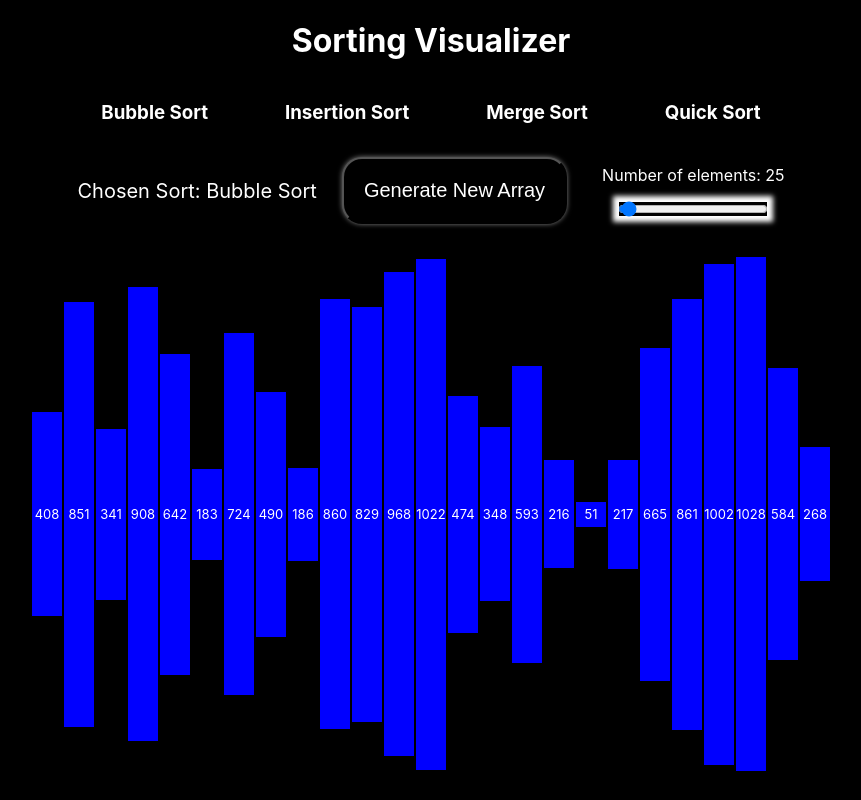
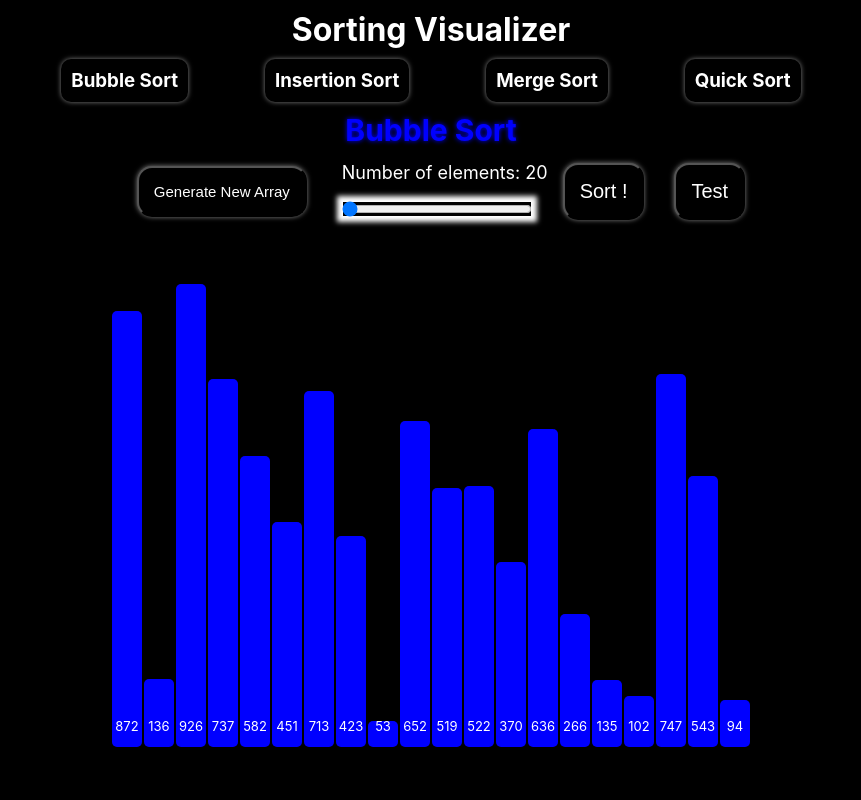
Before and after one commit to TheZoraiz/React---Sorting-Visualizer, a React (Create React App) app: page / in a window 1280 px wide. Shown: the whole page, without its empty margins (209-1070 px from the left). Built offline with nearby package versions, Linux system fonts and the light colour scheme.

Commit message:
sorting implemented

```diff
--- a/src/App.css
+++ b/src/App.css
@@ -5,18 +5,13 @@ body {
   color: white;
 }
 
-#chosen {
-  font-size: 20px;
-  margin-right: 10px;
-}
-
 .generator {
   background-color: black;
   color: white;
-  padding: 20px;
+  padding: 15px;
   margin: 15px;
-  font-size: 20px;
-  border-radius: 20px;
+  font-size: 15px;
+  border-radius: 15px;
   box-shadow: 0 0 5px gray;
   outline:none;
 }
@@ -28,7 +23,7 @@ body {
 
 #texts {
   display: flex;
-  flex-direction: column;
+  flex-direction: row;
   justify-content: flex-start;
   align-items: center;
   margin-left: 20px;
@@ -42,9 +37,11 @@ body {
 
 #texts p {
   margin-top: 0;
+  font-size: 18px;
+
 }
 
 #range {
   box-shadow: 0 0 5px 5px white;
-  width: 150px;
+  width: 190px;
 }
--- a/src/App.js
+++ b/src/App.js
@@ -11,28 +11,6 @@ function useForceUpdate(){
 function App() {
   const forceUpdate = useForceUpdate();
   const [chosenSort, setSort] = useState('Bubble Sort');
-  const [rangeVal, setVal] = useState(25);
-
-  const changeVal = (event) => {
-    setVal(event.target.value);
-  }
-
-  const generateBars = (count = parseInt(rangeVal)) => {
-    let bars = [];
-    for(let i = 0; i < count; i++) {
-        let barHeight = Math.round((Math.random() * 1000) + 50);
-        let barWidth = (count > 25 ? ( 1000 / ( count + 5  ) ) : 30);
-        bars.push(
-            <div
-              className='bars'
-              style={{height: barHeight/2, width: barWidth, margin: (count > 250 ? 0 : 1)}}
-            >
-              { count < 30 ? <p>{ barHeight }</p> : <p></p>}
-            </div>
-        )
-    }
-    return bars;
-}
 
   return (
     <div className="App">
@@ -40,21 +18,19 @@ function App() {
       <Header chooseSort={setSort}/>
 
       <div className='controls' style={{justifyContent: 'center'}}>
-        <p id='chosen'>{`Chosen Sort: ${chosenSort}`}</p>
-        <button className='generator' onClick={forceUpdate}>Generate New Array</button>
         <div id='texts'>
-  <p>Number of elements: {rangeVal}</p>
+          {/* <p>Number of elements: {rangeVal}</p>
           <input
             id='range'
             type='range'
             min={20} max={250}
             value={rangeVal}
             onChange={changeVal}
-            />
+            /> */}
         </div>
       </div>
 
-      <Array generateBars={generateBars} amount={rangeVal}/>
+      <Array />
 
     </div>
   );
--- a/src/components/Array.css
+++ b/src/components/Array.css
@@ -1,16 +1,20 @@
 .array-body {
     display: flex;
-    justify-content: center;
+    flex-direction: column;
+    justify-content: flex-start;
     align-items: center;
     width: 100%;
-    height: 550px;
+    height: 600px;
     /* border: 1px solid white; */
 }
 
 .array-container {
     display: flex;
     justify-content: center;
-    align-items: center;
+    align-items: flex-end;
+    margin-top: 30px;
+    height: 1100px;
+    /* align-items: flex-end; */
     /* border: 1px solid white; */
 }
 
@@ -19,6 +23,24 @@
     /* margin: 1px; */
     display: flex;
     justify-content: center;
-    align-items: center;
+    align-items: flex-end;
     font-size: 13px;
+    border-radius: 5px;
 }
+
+.sort-button {
+  background-color: black;
+  color: white;
+  padding: 15px;
+  margin: 15px;
+  font-size: 20px;
+  border-radius: 15px;
+  box-shadow: 0 0 5px gray;
+  outline:none;
+}
+
+
+.sort-button:active {
+    background-color: gray;
+    box-shadow: 0 0 30px gray;
+  }
--- a/src/components/Array.js
+++ b/src/components/Array.js
@@ -1,18 +1,165 @@
 import './Array.css';
+import { useState, useEffect } from 'react';
+
+
+function sleep(millis)
+{
+    var date = new Date();
+    var curDate = null;
+    do { curDate = new Date(); }
+    while(curDate-date < millis);
+}
+
+
+function useForceUpdate(){
+    const [value, setValue] = useState(0); // integer state
+    return () => setValue(value => ++value); // update the state to force render
+}
+
+
 
 function Array(props) {
-    let list = document.getElementsByClassName('bars');
-    let realList = [].slice.call(list)
+    const forceUpdate = useForceUpdate();
+    const [ mounted, setMounted ] = useState(1);
+    const [ rangeVal, setVal ] = useState(20);
 
     // Converts array of divs into an array of their sizes - in order
-    realList = realList.map(item => parseFloat(item.style.height.slice(0, item.style.height.length - 2)));
-    console.log(realList);
+    // realList = realList.map(item => parseFloat(item.style.height.slice(0, item.style.height.length - 2)));
+    // console.log(realList);
+
+    const generateArray = (count) => {
+        count = parseInt(count);
+        let bars = [];
+        for(let i = 0; i < count; i++) {
+            let barHeight = Math.round((Math.random() * 900) + 50);
+            let barWidth = (count > 25 ? ( 1000 / ( count + 5  ) ) : 30);
+            bars.push(
+                <div
+                  className='bars'
+                  style={{height: barHeight/2, width: barWidth, margin: (count > 250 ? 0 : 1)}}
+                >
+                  { count < 40 ? <p>{ barHeight }</p> : <p></p>}
+                </div>
+            )
+        }
+        return bars;
+    }
+    const [ array, setArray ] = useState(generateArray(rangeVal));
+
+
+    const bubble_Sort = async() => {
+        let list = document.getElementsByClassName('array-container')[0];
+        let realList = list.children;
+        // console.log(realList)
+        // console.log(realList)
+        // let x = parseFloat(realList[0].style.height.slice(0, realList[0].style.height.length - 2));
+        // let y = parseFloat(realList[1].style.height.slice(0, realList[1].style.height.length - 2));
+        // console.log(x < y);
+
+        let count = 50;
+        let sortHistory = []
+
+        let swapp;
+        let n = realList.length-1;
+        // var x=[...realList];
+        let x = [...array];
+        do {
+            swapp = false;
+            for (let i=0; i < n; i++)
+            {
+                // let a = parseFloat(x[i].style.height.slice(0, x[i].style.height.length - 2));
+                // let b = parseFloat(x[i+1].style.height.slice(0, x[i+1].style.height.length - 2));
+
+                let a = x[i].props.style.height;
+                let b = x[i+1].props.style.height;
+
+                if (a > b)
+                {
+                    let temp = x[i];
+                    x[i] = x[i+1];
+                    x[i+1] = temp;
+                    swapp = true;
+
+                    sortHistory.push([...x]);
+                    // count += 50;
+                    // setTimeout(() => {
+                    //     setArray([...x]);
+                    //     console.log('checked');
+                    // }, count);
+                    // sleep(100);
+                }
+            }
+            n--;
+        } while (swapp);
+
+        // console.log(sortHistory);
+        // // setArray(sortHistory[10])
+        for(let i = 0; i < sortHistory.length; i++) {
+            setArray([...sortHistory[i]]);
+            // sleep(10);
+        }
+    }
+
+    const updateView = (i) => {
+        document.getElementsByClassName('array-container')[0].appendChild(i);
+    }
+
+    // useEffect(() => {
+    //     array = generateArray(props.count);
+    // })
+
+    const generate = () => {
+        setArray(generateArray(rangeVal));
+    }
+
+    const changeVal = (event) => {
+        generate();
+        setVal(event.target.value);
+    }
+
+    const newArray = (newArray) => {
+        setArray([...newArray]);
+        // let bars = []
+        // document.getElementsByClassName("array-container")[0].innerHTML = '';
+        // newArray.forEach(element => {
+        //     document.getElementsByClassName("array-container")[0].appendChild(element);
+
+        //     // console.log(element);
+        // });
+    }
+
+    const check = () => {
+        bubble_Sort();
+    }
+
+    const test = () => {
+        setTimeout(() => setArray(generateArray(rangeVal)), 1000);
+        setTimeout(() => setArray(generateArray(rangeVal)), 2000);
+        // console.log(document.getElementsByClassName('array-container')[0].children);
+        sleep(500);
+        console.log('Leaving test')
+    }
+
     return (
         <div className='array-body'>
+            <div id='texts'>
+                <button className='generator' onClick={generate}>Generate New Array</button><div id='texts'>
+                <div>
+                    <p>Number of elements: {rangeVal}</p>
+                    <input
+                        id='range'
+                        type='range'
+                        min={20} max={250}
+                        value={rangeVal}
+                        onChange={changeVal}
+                        />
+                    </div>
+                </div>
+                <button className='sort-button' onClick={check}>Sort !</button>
+                <button className='sort-button' onClick={test}>Test</button>
+            </div>
             <div className='array-container'>
-                {props.generateBars()}
-                {/* {props.generateBars(props.amount)} */}
-                {/* {props.generateBars(252)} */}
+                {array}
             </div>
         </div>
     );
--- a/src/components/Header.css
+++ b/src/components/Header.css
@@ -1,9 +1,9 @@
-.nav-bar {
+.title {
     display: flex;
     justify-content: center;
     align-items: center;
     /* border: 1px solid white; */
-    margin: 10;
+    margin: 10px;
 }
 
 .controls {
@@ -20,9 +20,27 @@
 
 .sorts {
     cursor: pointer;
+    padding: 10px;
+    margin: 0;
+    border-radius: 10px;
+    background-color: black;
+    color: white;
+    box-shadow: 0 0 5px gray;
+    outline:none;
     /* background-color: red; */
 }
 
 .sorts:hover {
+    background-color: gray;
+    box-shadow: 0 0 30px gray;
+}
+
+#chosen {
+    font-size: 30px;
+    text-align: center;
+    margin: 0;
+    margin-top: 10px;
     color: blue;
+    font-weight: bolder;
+    text-shadow: 0 0 5px;
 }
--- a/src/components/Header.js
+++ b/src/components/Header.js
@@ -1,16 +1,21 @@
 import './Header.css';
+import { useState } from 'react';
 
 function Header(props) {
+    const [chosenSort, setSort] = useState('Bubble Sort')
+
     return (
         <div>
-      <h1 className="nav-bar">Sorting Visualizer</h1>
+            <h1 className="title">Sorting Visualizer</h1>
 
             <div className='controls'>
-        <h3 className='sorts' onClick={() => props.chooseSort('Bubble Sort')}>Bubble Sort</h3>
-        <h3 className='sorts' onClick={() => props.chooseSort('Insertion Sort')}>Insertion Sort</h3>
-        <h3 className='sorts' onClick={() => props.chooseSort('Merge Sort')}>Merge Sort</h3>
-        <h3 className='sorts' onClick={() => props.chooseSort('Quick Sort')}>Quick Sort</h3>
+                <h3 className='sorts' onClick={() => setSort('Bubble Sort')}>Bubble Sort</h3>
+                <h3 className='sorts' onClick={() => setSort('Insertion Sort')}>Insertion Sort</h3>
+                <h3 className='sorts' onClick={() => setSort('Merge Sort')}>Merge Sort</h3>
+                <h3 className='sorts' onClick={() => setSort('Quick Sort')}>Quick Sort</h3>
             </div>
+
+            <p id='chosen'>{chosenSort}</p>
         </div>
     );
 }
```
Also changed, not shown: src/components/test.js (added, +25 -0 lines). Lines whose indentation alone changed are shown as unchanged.
